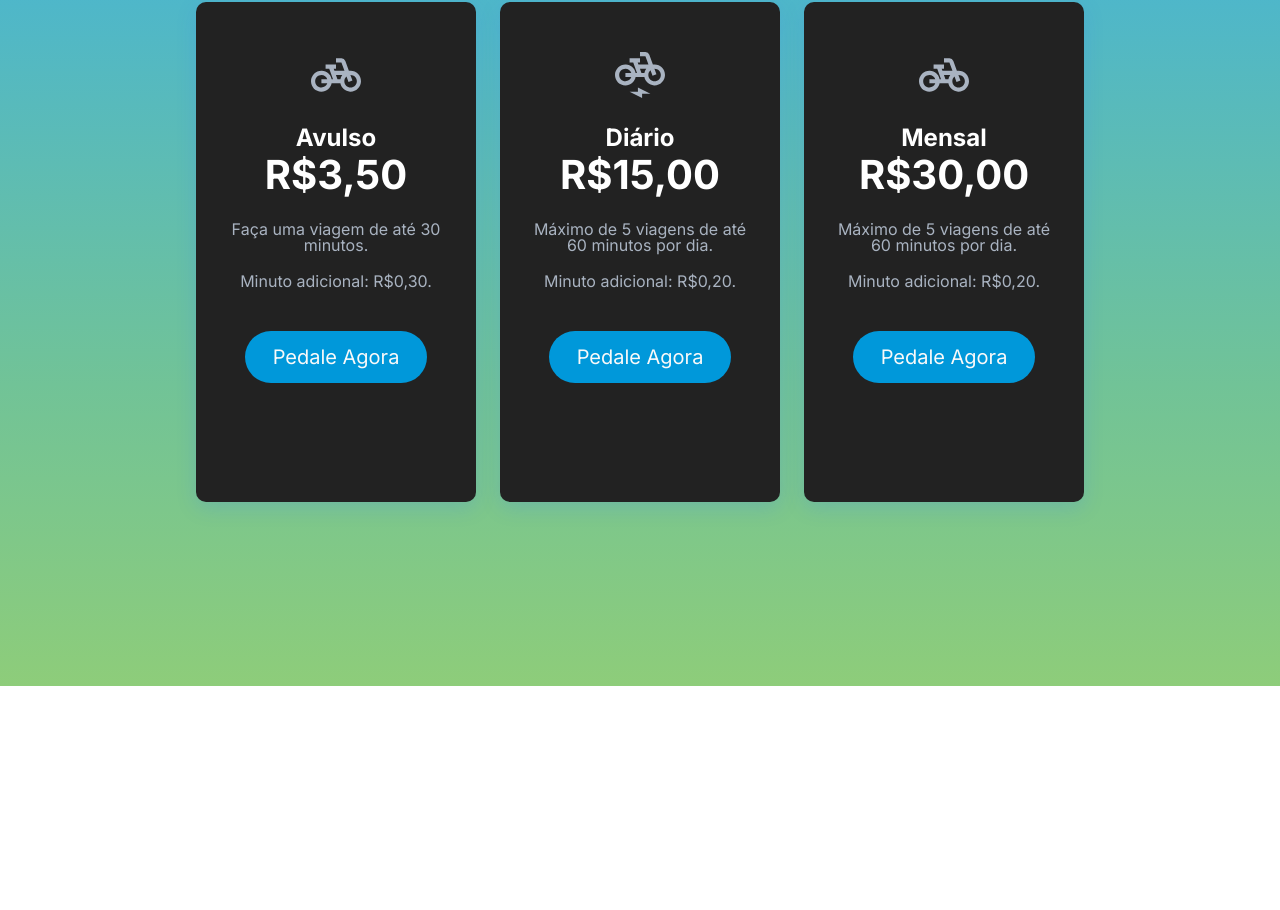
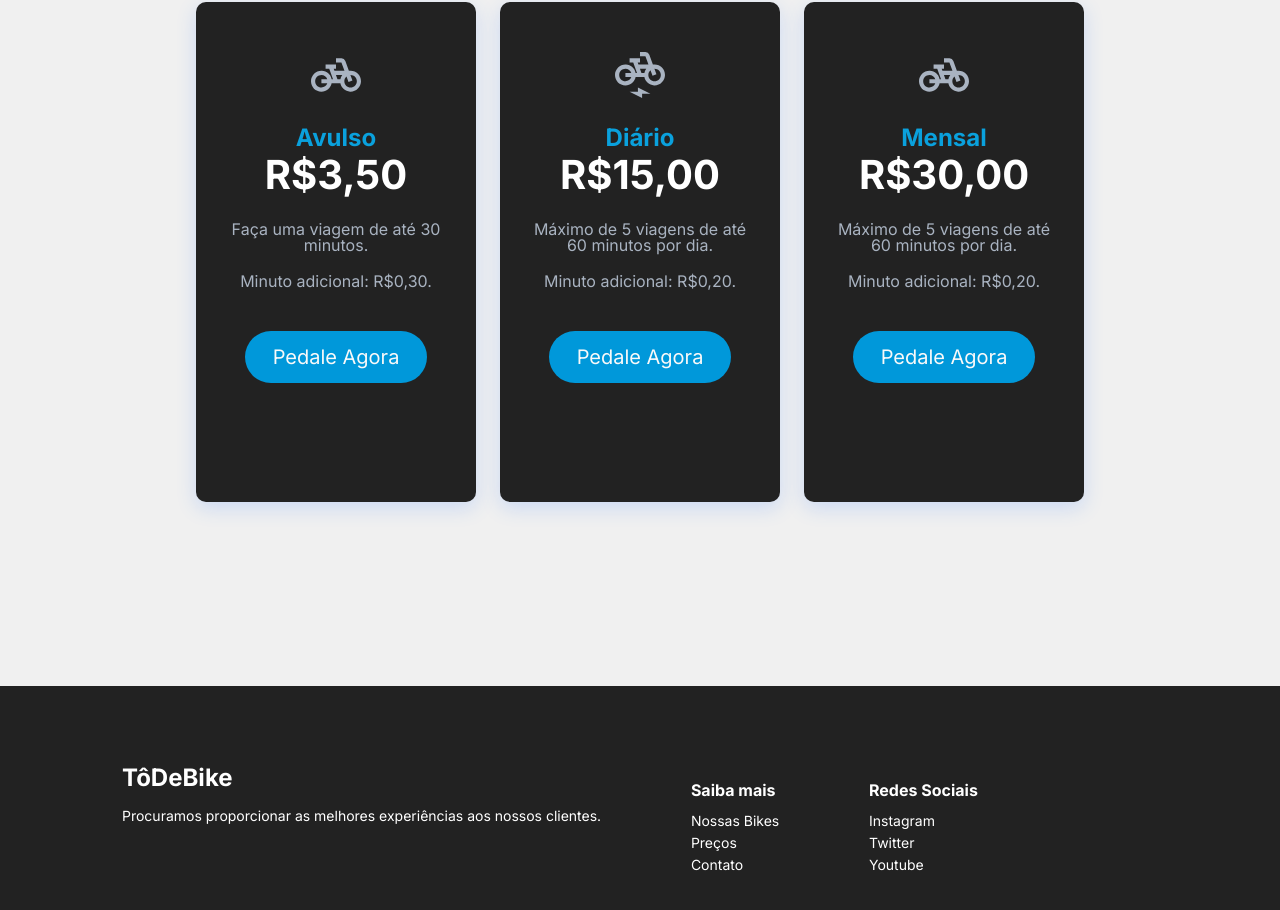
Before and after one commit to isadorabitt/Sistemas-para-Internet-To-de-bike-2, a React (Create React App) app in the folder bike-landing/: page / in a window 1280 px wide. Shown: the part 1878-2788 px from the top of the page. Before the commit the page ends 2564 px from the top, so only its background shows below. Built offline with nearby package versions, Linux system fonts and the light colour scheme.

Commit message:
footer criado

```diff
--- a/bike-landing/src/components/BikesSection.js
+++ b/bike-landing/src/components/BikesSection.js
@@ -7,7 +7,7 @@ import Foto4 from "../assets/images/foto4.jpg"
 
 export const BikesSection = () => {
   return (
-      <BikesContainer>
+      <BikesContainer id="bikes">
           <BikesH1>Nossas Bikes</BikesH1>
           <BikesWrapper>
               <BikeCard>
@@ -33,7 +33,7 @@ const BikesContainer = styled.section`
   flex-direction: column;
   justify-content: center;
   align-items: center;
-  background: #F2F5F7;
+  background: #fff;
 
   @media screen and (max-width: 768px) {
     height: auto;
--- /dev/null
+++ b/bike-landing/src/components/Footer.js
@@ -0,0 +1,97 @@
+import React from 'react';
+import styled from "styled-components";
+import { menuData, socialMedia } from "../data/menuData";
+
+export const Footer = () => {
+    return(
+        <>
+           <FooterContainer>
+               <FooterLinksWrapper>
+                   <FooterDescription>
+                       <h1>TôDeBike</h1>
+                       <p>Procuramos proporcionar as melhores experiências aos nossos clientes.</p>
+                   </FooterDescription>
+                   <FooterLinkItems>
+                       <FooterLinkTitle>Saiba mais</FooterLinkTitle>
+                       { menuData.map((item, index) => (
+                           <FooterLink key={index}>
+                               { item.title }
+                           </FooterLink>
+                       ))}
+                   </FooterLinkItems>
+                   <FooterLinkItems>
+                       <FooterLinkTitle>Redes Sociais</FooterLinkTitle>
+                       { socialMedia.map((item, index) => (
+                           <FooterLink  key={index}>
+                               { item.title }
+                           </FooterLink>
+                       ))}
+                   </FooterLinkItems>
+               </FooterLinksWrapper>
+           </FooterContainer>
+        </>
+    )
+}
+
+const FooterContainer = styled.section`
+  id: "contact";
+  padding: 5rem calc((100vw - 1100px) / 2);
+  display: grid;
+  grid-template-columns: repeat(3, auto);
+  color: #fff;
+  background: #222;
+`
+
+const FooterLinksWrapper = styled.div`
+  display: grid;
+  grid-template-columns: repeat(3, auto);
+
+  @media screen and (max-width: 820px) {
+    grid-template-columns: repeat(1fr);
+  }
+`
+
+const FooterDescription = styled.div`
+  padding: 0 2rem;
+
+  h1 {
+    margin-bottom: 1.2rem;
+    color: #fff;
+  }
+
+  p {
+    font-size: 14px;
+  }
+
+  @media screen and (max-width: 400px) {
+    padding: 1rem;
+  }
+`
+
+const FooterLinkItems = styled.div`
+  display: flex;
+  flex-direction: column;
+  align-items: flex-start;
+  padding: 1rem 2rem;
+
+  @media screen and (max-width: 400px) {
+    padding: 1rem;
+  }
+`
+
+const FooterLinkTitle = styled.h2`
+    font-size: 16px;
+    margin-bottom: 16px;
+`
+
+const FooterLink = styled.p`
+  text-decoration: none;
+  margin-bottom: 0.5rem;
+  font-size: 14px;
+  color: #fff;
+
+  &:hover {
+    color: #0aa1dd;
+    transition: 0.3s ease-out;
+  }
+`
--- a/bike-landing/src/components/Header.js
+++ b/bike-landing/src/components/Header.js
@@ -58,13 +58,18 @@ const Img = styled.img`
   height: auto;
 `;
 
-const NavLink = styled(Link)`
+const NavLink = styled.p`
   color: #fff;
   display: flex;
   align-items: center;
   text-decoration: none;
   padding: 0 1rem;
   cursor: pointer;
+
+  &:hover {
+    color: #0aa1dd;
+    transition: 0.6s ease-out;
+  }
 `;
 
 const Bars = styled(FaBars)`
--- a/bike-landing/src/components/Pricing.elements.js
+++ b/bike-landing/src/components/Pricing.elements.js
@@ -5,12 +5,7 @@ export const PricingSection = styled.section`
   display: flex;
   flex-direction: column;
   justify-content: center;
-  background: linear-gradient(
-          180deg,
-          #0098dac2 0%,
-          #49b27ac7 65.62%,
-          rgb(106 189 80 / 76%) 100%
-  );
+  background: #f0f0f0;
 `;
 
 export const PricingWrapper = styled.div`
@@ -28,7 +23,7 @@ export const PricingWrapper = styled.div`
 `;
 
 export const PricingHeading = styled.h1`
-  color: #fff;
+  color: #222;
   font-size: 48px;
   margin-bottom: 24px;
 `;
@@ -85,6 +80,7 @@ export const PricingCardIcon = styled.div`
 export const PricingCardPlan = styled.h3`
   margin-bottom: 5px;
   font-size: 24px;
+  color: #0aa1dd;
 `;
 
 export const PricingCardCost = styled.h4`
--- a/bike-landing/src/components/Pricing.js
+++ b/bike-landing/src/components/Pricing.js
@@ -19,7 +19,7 @@ import {
 export const Pricing = () => {
     return (
         <IconContext.Provider value={{color: '#a9b3c1', size: 50}}>
-            <PricingSection >
+            <PricingSection id="pricing">
                 <PricingWrapper>
                     <PricingHeading>Nossos Planos</PricingHeading>
                     <PricingContainer>
--- a/bike-landing/src/data/menuData.js
+++ b/bike-landing/src/data/menuData.js
@@ -1,17 +1,23 @@
 export const menuData = [
-  { title: "Nossas Bikes" },
-  { title: "Preços" },
-  { title: "Contato" },
+  { title: "Nossas Bikes"},
+  { title: "Preços"},
+  { title: "Contato"}
+];
+
+export const socialMedia = [
+  { title: "Instagram"},
+  { title: "Twitter"},
+  { title: "Youtube"}
 ];
 
 export const mainMenuData = [
   { title: "Menu", link: "/menu" },
   { title: "Estações", link: "/menu/estacoes" },
   { title: "Carteira", link: "/menu/carteira" },
-  { title: "Bikes", link: "/menu/bikes" },
+  { title: "Bikes", link: "/menu/bikes" }
 ];
 
 export const hpMenuData = [
   { title: "Ajuda", link: "/menu/ajuda" },
-  { title: "Sair", link: "/" },
+  { title: "Sair", link: "/" }
 ];
--- a/bike-landing/src/pages/Home.js
+++ b/bike-landing/src/pages/Home.js
@@ -3,6 +3,7 @@ import {Hero} from '../components/Hero'
 import {Header} from '../components/Header'
 import {BikesSection} from "../components/BikesSection";
 import { Pricing } from "../components/Pricing"
+import { Footer } from "../components/Footer";
 
 export const Home = () => {
     return (
@@ -11,6 +12,7 @@ export const Home = () => {
             <Hero />
             <BikesSection />
             <Pricing />
+            <Footer />
         </>
     )
 }
```
